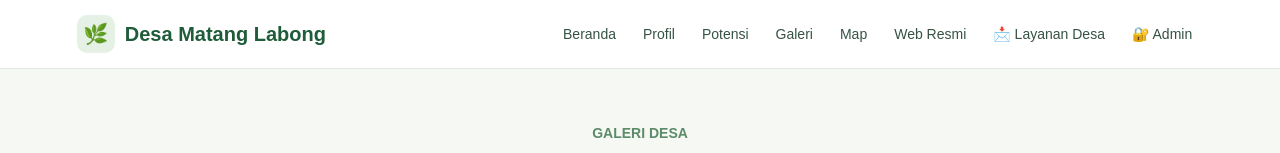
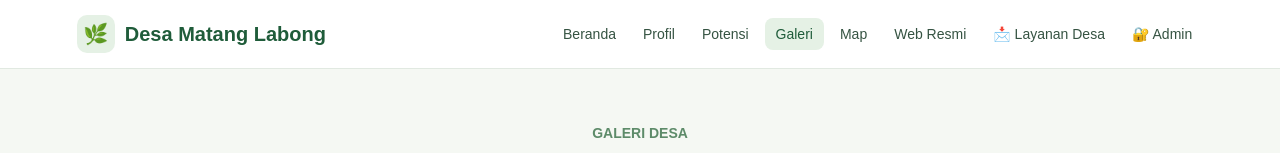
Before and after one commit to akunserin/labongayu, a plain HTML site: page galeri.html in a window 1280 px wide. Shown: the top 153 px of the page. Drawn offline with Linux system fonts and the light colour scheme.

Commit message:
Highlight active page in navigation

```diff
--- a/galeri.html
+++ b/galeri.html
@@ -47,7 +47,7 @@ main{padding:40px 5%}
     <a href="index.html">Beranda</a>
     <a href="profil.html">Profil</a>
     <a href="potensi.html">Potensi</a>
-    <a href="galeri.html">Galeri</a>
+    <a href="galeri.html" class="active">Galeri</a>
     <a href="map.html">Map</a>
     <a href="web.html">Web Resmi</a>
     <a href="layanan.html">📩 Layanan Desa</a>
```
